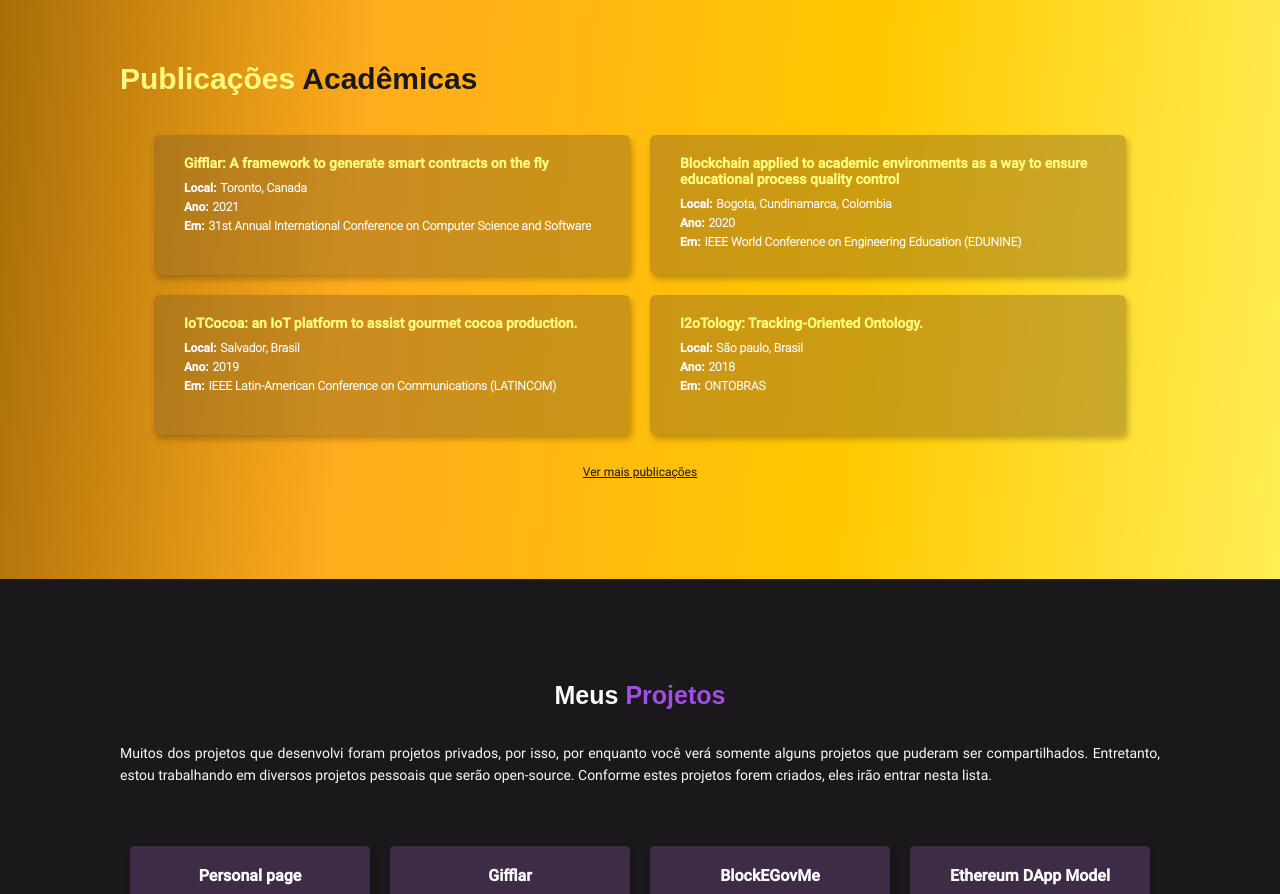
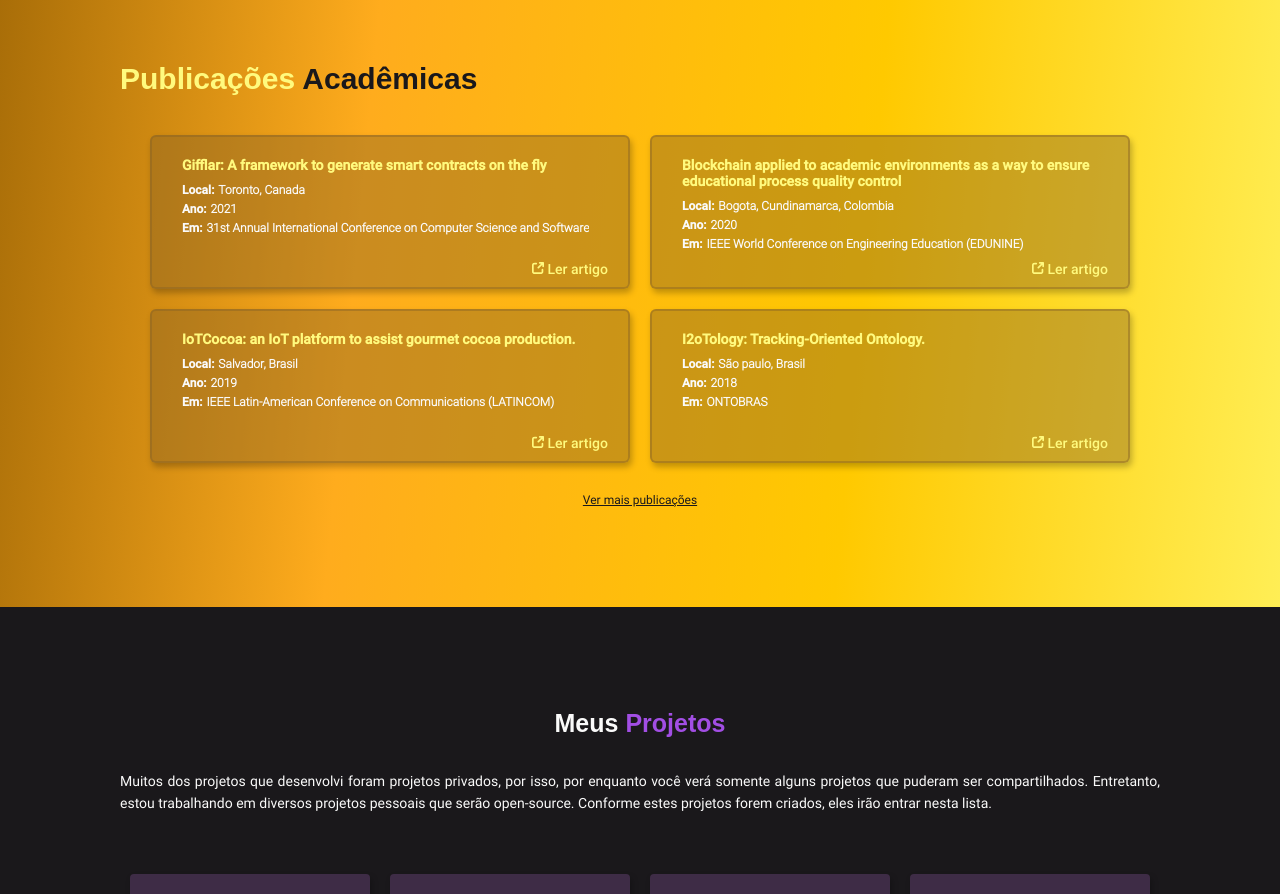
Before and after one commit to levysantiago/personal-page, a React (Create React App) app: page / in a window 1280 px wide. Shown: the part 4780-5674 px from the top of the page. Built offline with nearby package versions, Linux system fonts and the light colour scheme.

Commit message:
fix: article card

```diff
--- a/src/components/ArticleCard/index.tsx
+++ b/src/components/ArticleCard/index.tsx
@@ -1,6 +1,7 @@
 import * as React from "react";
 import {
   CardContainer,
+  ExternalLinkIcon,
   ItemDescription,
   ItemsContainer,
   ItemTitle,
@@ -36,7 +37,7 @@ const ArticleCard: React.FC<IProps> = (props: IProps) => {
       })}
       <ReadLinkContainer>
         <ReadLink href={link} target="_blank" rel="noopener noreferrer">
-          Ler artigo
+          <ExternalLinkIcon /> Ler artigo
         </ReadLink>
       </ReadLinkContainer>
     </CardContainer>
--- a/src/components/ArticleCard/styles.tsx
+++ b/src/components/ArticleCard/styles.tsx
@@ -1,6 +1,7 @@
+import styled from "styled-components";
 import { ResponsiveCardTitle, ResponsiveSmallText } from "components/styles";
 import { ITheme } from "components/Theme";
-import styled from "styled-components";
+import external_link_icon from "../../assets/external-link.svg";
 
 interface IProps {
   theme: ITheme;
@@ -12,39 +13,27 @@ export const CardContainer = styled.div(
   border-radius: 6px;
   background: ${props.theme.colors.orangeMediumTransparent};
   box-shadow: 2px 4px 6px ${props.theme.colors.blackShadowTransparent};
+  border: 2px solid ${props.theme.colors.orangeMediumTransparent};
   width: 40%;
-  height: 100px;
+  height: 110px;
   min-width: 400px;
   max-width: 500px;
   margin: 10px 10px;
   position: relative;
 
   @media(max-width: 768px){
-    width: 300px;
-    min-width: auto;
+    width: 100%;
+    min-width: 300px;
     height: 110px;
   }
 
   @media(max-width: 500px){
+    min-width: 200px;
     height: 140px;
   }
 
   @media(max-width: 400px){
-    width: 200px;
-    min-width: auto;
     height: 140px;
-  }
-
-  &:hover{
-    #readDiv {
-      padding: 10px 0px;
-      height: 20px;
-    }
-
-    #readDiv > a {
-      opacity: 1;
-      transition: opacity 1s;
-    }
   }
 `
 );
@@ -52,30 +41,35 @@ export const CardContainer = styled.div(
 export const ReadLinkContainer = styled.div.attrs({ id: "readDiv" })(
   (props: IProps) => `
   width: 100%;
-  height: 0px;
-  background-color: ${props.theme.colors.orangeDarkTransparent};
-  position: absolute;
-  bottom: 0px;
-  left: 0px;
-  transition: height 0.3s;
   border-radius: 6px;
   text-align: center;
+  position: absolute;
+  bottom: 10px;
+  right: 20px;
+  display: flex;
+  justify-content: flex-end;
 `
 );
 
 export const ReadLink = styled.a(
   (props: IProps) => `
-  color: ${props.theme.colors.white};
+  color: ${props.theme.colors.orangeLight};
   text-decoration: none;
   font-family: ${props.theme.fonts.title2};
   font-size: 14px;
-  opacity: 0;
 
   &:hover{
-    color: ${props.theme.colors.orangeLight};
+    text-decoration: underline;
   }
 `
 );
+
+export const ExternalLinkIcon = styled.img.attrs({
+  src: external_link_icon,
+  alt: "External link icon",
+})`
+  width: 12px;
+`;
 
 export const Title = styled(ResponsiveCardTitle)(
   (props: IProps) => `
```
Also changed, not shown: src/assets/external-link.svg (added).
